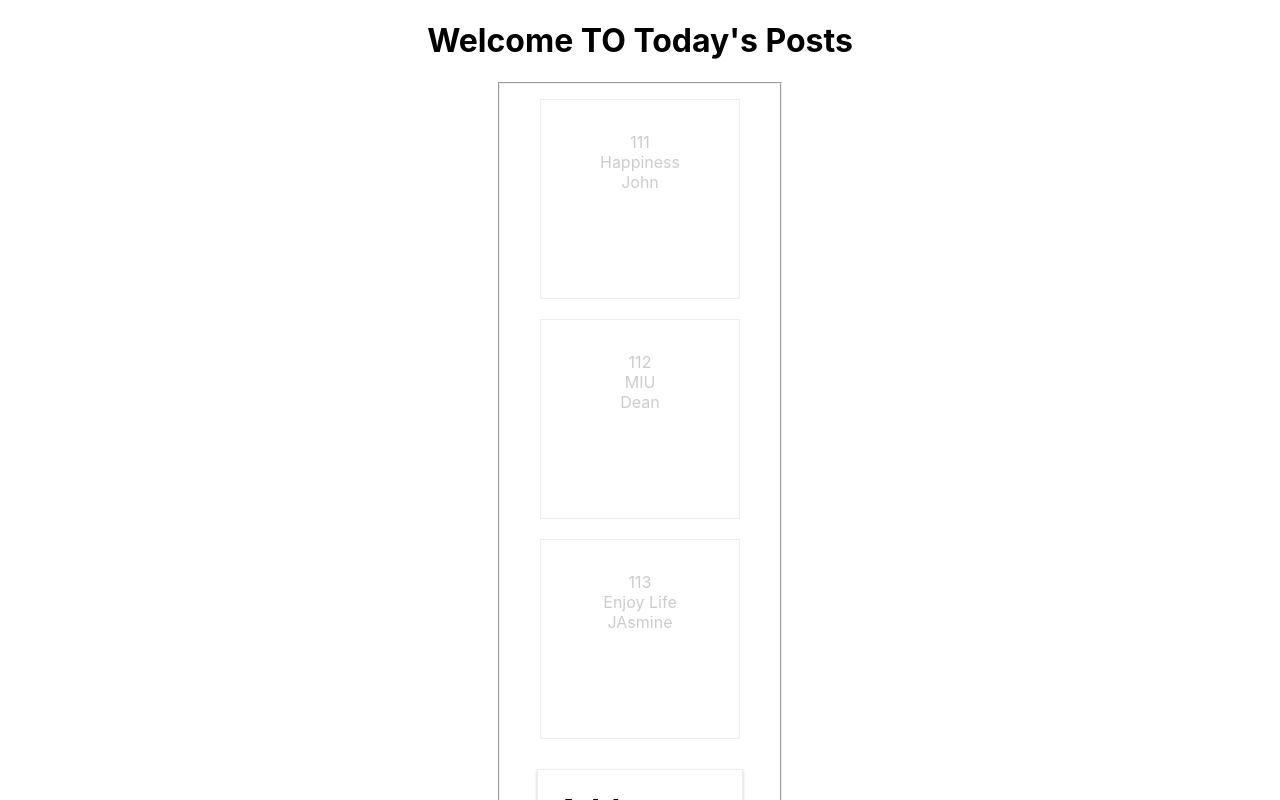
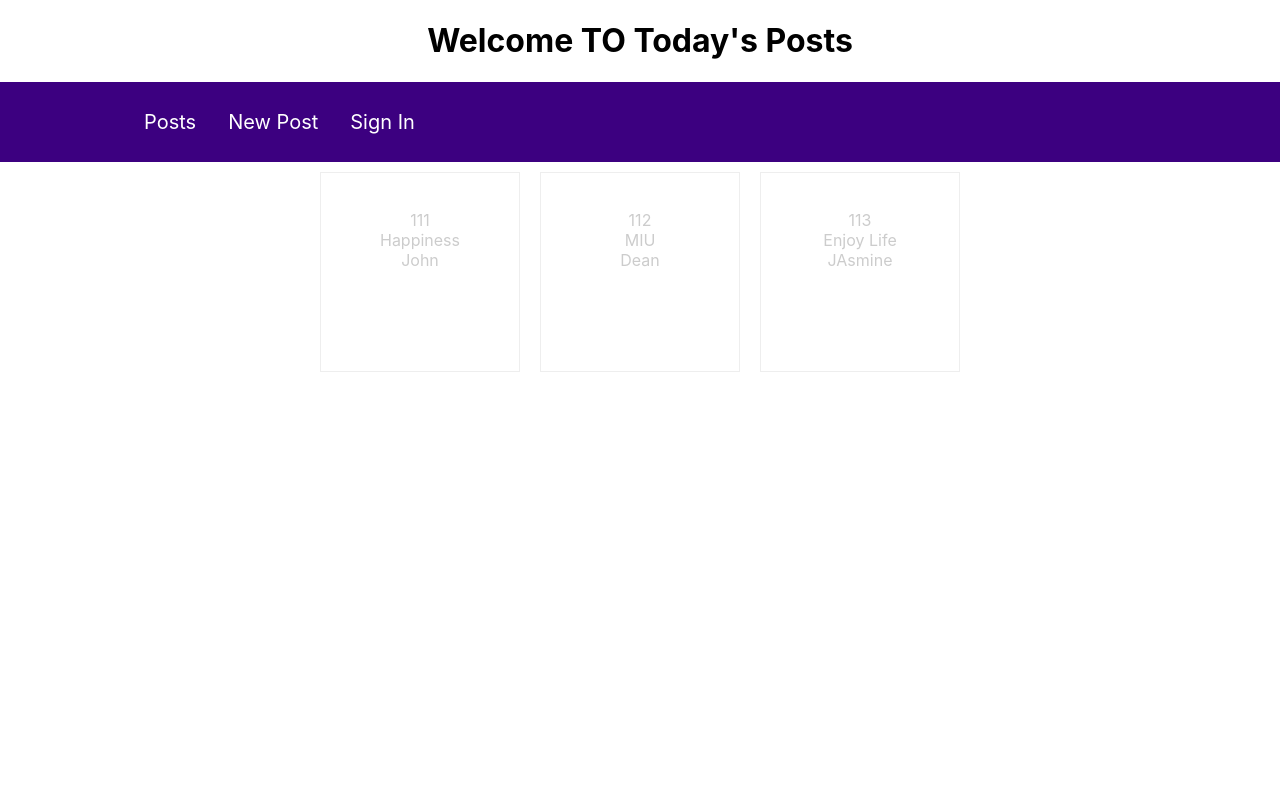
Before and after one commit to EliltaW/WAA-LAbs, a React (Create React App) app: page /posts in a window 1280 px wide. Shown: the top 800 px of the page. Built offline with nearby package versions, Linux system fonts and the light colour scheme; no server answers.

Commit message:
routing lab10

```diff
--- a/package.json
+++ b/package.json
@@ -9,6 +9,7 @@
     "axios": "^0.26.1",
     "react": "^18.0.0",
     "react-dom": "^18.0.0",
+    "react-router-dom": "^6.3.0",
     "react-scripts": "5.0.0",
     "web-vitals": "^2.1.4"
   },
--- a/src/Components/NewPost/NewPost.js
+++ b/src/Components/NewPost/NewPost.js
@@ -1,5 +1,6 @@
 import axios from "axios";
 import { useRef } from "react";
+import { useNavigate } from "react-router-dom";
 import "./NewPost.css";
 
 const NewPost = (props) => {
@@ -16,6 +17,7 @@ const NewPost = (props) => {
   //   setPostState(updatePost);
   // };
 
+  const navigate = useNavigate();
   const newPostForm = useRef();
 
   const addButtonClicked = (e) => {
@@ -27,7 +29,7 @@ const NewPost = (props) => {
     };
     axios.post("http://localhost:8080/api/v1/posts", post).then((response) => {
       // setPostState({ post_title: "", author_name: "" });
-      props.changeFetchFlag();
+      navigate("/posts");
     });
   };
   return (
--- a/src/Components/Post/post.js
+++ b/src/Components/Post/post.js
@@ -1,16 +1,8 @@
-import { useContext } from "react";
-import { Selected } from "../../Store/Selected";
 import "../../index.css";
 const Post = (props) => {
-  const setSelected = useContext(Selected);
-
   return (
-    <div
-      className="Content"
-      onClick={() => {
-        setSelected(props.id);
-      }}
-    >
+    <div className="Content">
+      <h1> {props.name}</h1>
       <div className="Field">
         <div>{props.id}</div>
         <div>{props.title}</div>
--- a/src/Components/PostDetails/PostDetails.js
+++ b/src/Components/PostDetails/PostDetails.js
@@ -1,33 +1,40 @@
 import axios from "axios";
 import { useEffect, useState } from "react";
+import { useNavigate, useParams } from "react-router-dom";
 import Comment from "../Comment/Comment";
 import "./PostDetails.css";
 
 const PostDetails = (props) => {
   const [postDetail, setPostDetail] = useState({});
+  const navigate = useNavigate();
 
+  const params = useParams();
   useEffect(() => {
+    if (params.id) {
       axios
-      .get("http://localhost:8080/api/v1/posts/" + props.id + "/comments")
+        .get(
+          "http://localhost:8080/api/v1/posts/" + params.post_id + "/comments"
+        )
         .then((response) => {
           console.log(response.data);
           setPostDetail(response.data);
           console.log(postDetail);
         })
         .catch((err) => console.log(err.message));
-  }, [props.id]);
+    }
+  }, [params.post_id]);
 
-  const deleteButtonClicked = (id) => {
+  const deleteButtonClicked = (post_id) => {
     axios
-      .delete("http://localhost:8080/api/v1/posts/" + id)
+      .delete("http://localhost:8080/api/v1/posts/" + post_id)
       .then((response) => {
-        props.changeFetchFlag();
+        navigate("/posts");
       })
       .catch((err) => console.log(err.message));
   };
 
   let postDetailsDisplay = null;
-  if (props.id != 0) {
+  if (params.post_id) {
     postDetailsDisplay = (
       <div className="PostDetail">
         <div>Post Detail</div>
@@ -48,7 +55,7 @@ const PostDetails = (props) => {
         </div>
         <button
           onClick={() => {
-            deleteButtonClicked(props.id);
+            deleteButtonClicked(params.post_id);
           }}
         >
           Delete
--- a/src/Containers/Dashboard.js
+++ b/src/Containers/Dashboard.js
@@ -1,41 +1,22 @@
-import Posts from "./Posts/posts";
 import "../index.css";
-import { useState } from "react";
-import PostDetails from "../Components/PostDetails/PostDetails";
-import NewPost from "../Components/NewPost/NewPost";
-import { Selected } from "../Store/Selected";
+import "../Containers/Header/Header.css";
+import React from "react";
+import { BrowserRouter } from "react-router-dom";
+import PageRoutes from "../Pages/PageRoutes";
+import Header from "./Header/Header";
 
 export default function Dashboard() {
-  // const [clickedPost, setClickedPost] = useState({});
-  const [fetchFlag, setFetchFlag] = useState(true);
-  const [selectedState, setSelectedState] = useState(0);
-
-  const setSelected = (id) => {
-    setSelectedState(id);
-    console.log(selectedState);
-  };
-
-  const changeFetchFlag = (id) => {
-    setFetchFlag(!fetchFlag);
-  };
-
   return (
-    <div className="Post">
-      <Selected.Provider value={setSelected}>
-        <fieldset className="form">
-          <div>
-            <Posts fetchFlag={fetchFlag} />
-          </div>
-          <div>
-            <PostDetails id={selectedState} changeFetchFlag={changeFetchFlag} />
-          </div>
-
-          <div>
-            <NewPost changeFetchFlag={changeFetchFlag} />
-          </div>
-        </fieldset>
-      </Selected.Provider>
-    </div>
+    <BrowserRouter>
+      <React.Fragment>
+        <div className="header">
+          <Header />
+        </div>
+        <div className="product">
+          <PageRoutes />
+        </div>
+      </React.Fragment>
+    </BrowserRouter>
   );
 }
 
--- /dev/null
+++ b/src/Containers/Header/Header.css
@@ -0,0 +1,48 @@
+.header {
+    width: 80%;
+    height: 5rem;
+    display: flex;
+    justify-content: space-between;
+    align-items: center;
+    background-color: #3c0080;
+    color: white;
+    padding: 0 10%;
+  }
+
+  .header ul {
+    display: flex;
+    list-style: none;
+    margin: 0;
+    padding: 0;
+    align-items: center;
+  }
+
+  .header li {
+    margin: 0 1rem;
+  }
+
+  .header a {
+    text-decoration: none;
+    color: white;
+    font-size: 1.25rem;
+  }
+
+  .header a:hover,
+  .header a:active {
+    color: #b864da;
+  }
+
+  .header button {
+    font-size: 1.25rem;
+    background-color: #ffbb00;
+    border: 1px solid #ffbb00;
+    padding: 0.5rem 1.5rem;
+    box-shadow: 0 1px 4px rgba(0, 0, 0, 0.2);
+    color: #2c2922;
+  }
+
+  .header button:hover,
+  .header button:active {
+    background-color: #ffa600;
+    border-color: #ffa600;
+  }
--- /dev/null
+++ b/src/Containers/Header/Header.js
@@ -0,0 +1,23 @@
+import { Link } from "react-router-dom";
+import "./Header.css";
+
+const Header = () => {
+  return (
+    <header>
+      <nav>
+        <ul>
+          <li>
+            <Link to="/posts">Posts</Link>
+          </li>
+          <li>
+            <Link to="/create-post">New Post</Link>
+          </li>
+          <li className="right">
+            <Link to="">Sign In</Link>
+          </li>
+        </ul>
+      </nav>
+    </header>
+  );
+};
+export default Header;
--- a/src/Containers/Posts/posts.js
+++ b/src/Containers/Posts/posts.js
@@ -1,6 +1,8 @@
 import Post from "../../Components/Post/post";
 import { useEffect, useState } from "react";
 import axios from "axios";
+import { Link } from "react-router-dom";
+import PostDetails from "../../Components/PostDetails/PostDetails";
 
 const Posts = (props) => {
   const [postsState, setPostsState] = useState([
@@ -26,21 +28,26 @@ const Posts = (props) => {
 
   const postList = postsState.map((post) => {
     return (
-      <div>
+      <Link to={`${post.post_id}`}>
         <Post
           title={post.post_title}
           author={post.author_name}
           id={post.post_id}
           key={post.post_id}
-          onClick={props.onClick}
-          // handleClickedPost={props.handleClickedPost}
-          // setSelected={() => {
-          //   props.setSelected(post.post_id);
-          // }}
         />
-      </div>
+      </Link>
     );
   });
-  return postList;
+  return (
+    <div>
+      {postList}
+      <PostDetails />
+    </div>
+  );
 };
 export default Posts;
+
+// handleClickedPost={props.handleClickedPost}
+// setSelected={() => {
+//   props.setSelected(post.post_id);
+// }}
--- /dev/null
+++ b/src/Pages/PageRoutes.js
@@ -0,0 +1,19 @@
+import { Navigate, Route, Routes } from "react-router-dom";
+import NewPost from "../Components/NewPost/NewPost";
+import PostDetails from "../Components/PostDetails/PostDetails";
+import Posts from "../Containers/Posts/posts";
+
+const PageRoutes = () => {
+  return (
+    <Routes>
+      <Route path="/" element={<Navigate replace="true" to="posts" />} />
+      <Route path="posts" element={<Posts />}>
+        <Route path={"post_id"} element={<PostDetails />} />
+      </Route>
+
+      <Route path="create-Post" element={<NewPost />} />
+    </Routes>
+  );
+};
+
+export default PageRoutes;
```
Also changed, not shown: 1 other file (tests, documents, lock files or other folders). Lines whose indentation alone changed are shown as unchanged.
